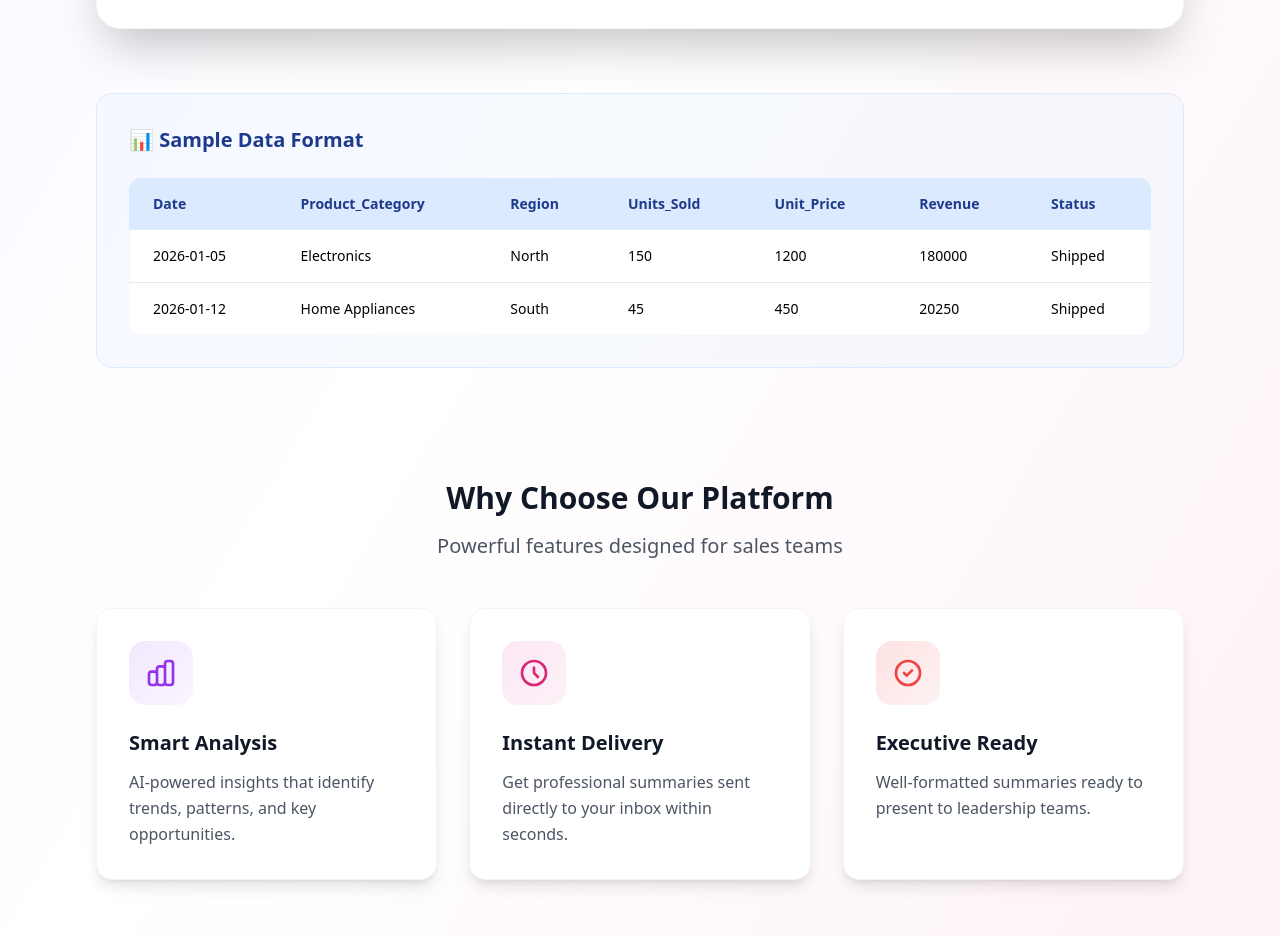
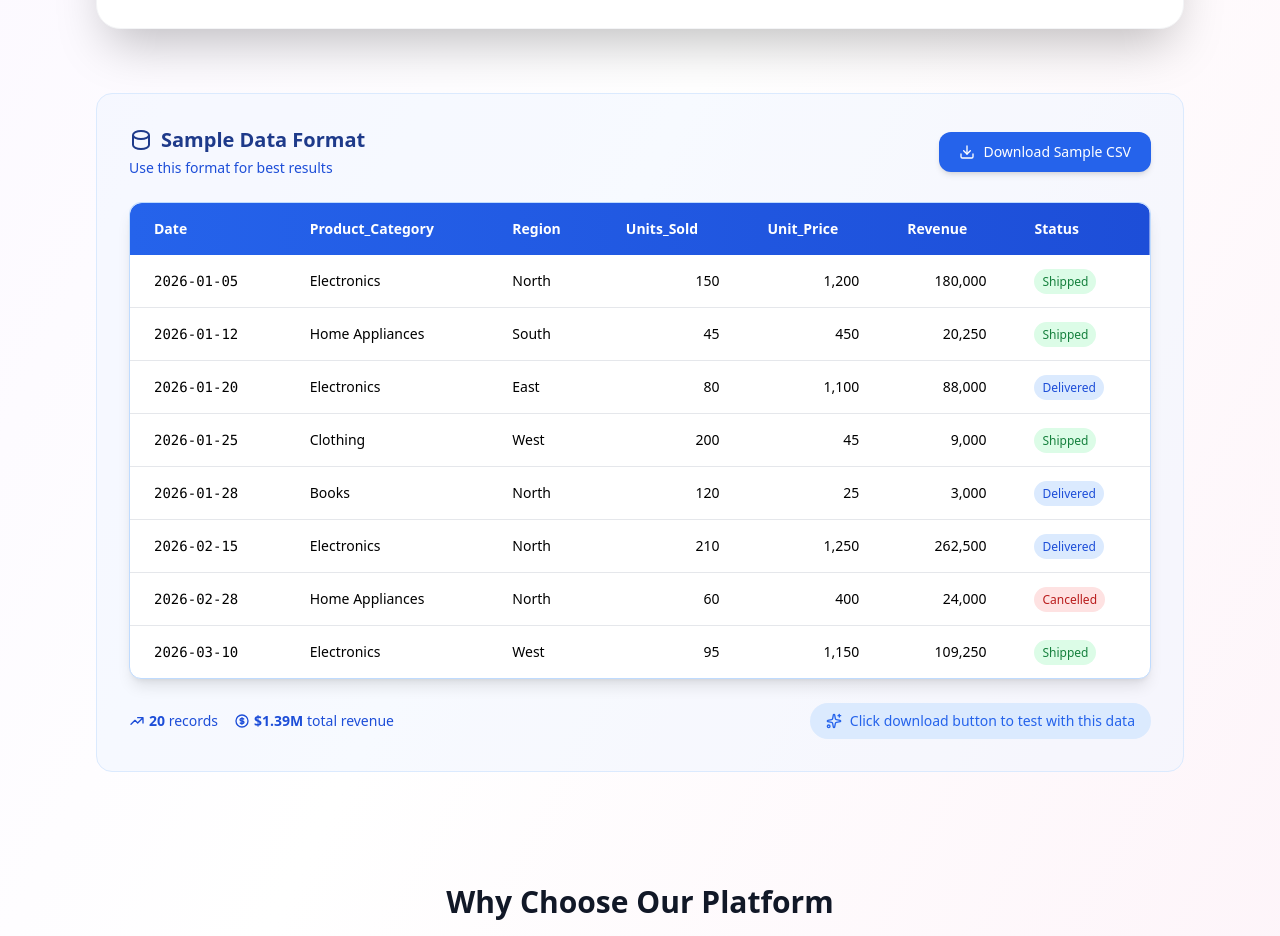
Before and after one commit to sunilstha001/Sales-Insight-Automator-RabbittAI, a React (Vite) app in the folder frontend/: page / in a window 1280 px wide. Shown: the part 1080-2016 px from the top of the page. Built offline with nearby package versions, Linux system fonts and the light colour scheme.

Commit message:
Implement sample data download functionality
Added a function to download sample sales data as a CSV file. Updated the UI to include a download button for the sample data.

```diff
--- a/frontend/src/App.jsx
+++ b/frontend/src/App.jsx
@@ -138,6 +138,41 @@ function Home() {
         return <p key={index} className="text-gray-700 leading-relaxed mb-4">{line}</p>
       }
     })
+  }
+  // Add this function in your component
+const downloadSampleData = () => {
+  const sampleData = `Date,Product_Category,Region,Units_Sold,Unit_Price,Revenue,Status
+2026-01-05,Electronics,North,150,1200,180000,Shipped
+2026-01-12,Home Appliances,South,45,450,20250,Shipped
+2026-01-20,Electronics,East,80,1100,88000,Delivered
+2026-01-25,Clothing,West,200,45,9000,Shipped
+2026-01-28,Books,North,120,25,3000,Delivered
+2026-02-02,Electronics,South,95,1150,109250,Shipped
+2026-02-08,Home Appliances,East,32,480,15360,Cancelled
+2026-02-15,Electronics,North,210,1250,262500,Delivered
+2026-02-18,Clothing,South,350,40,14000,Shipped
+2026-02-22,Books,West,200,28,5600,Shipped
+2026-02-28,Home Appliances,North,60,400,24000,Cancelled
+2026-03-03,Electronics,West,175,1180,206500,Shipped
+2026-03-07,Electronics,East,140,1220,170800,Delivered
+2026-03-10,Electronics,West,95,1150,109250,Shipped
+2026-03-15,Clothing,North,280,38,10640,Shipped
+2026-03-18,Home Appliances,South,55,420,23100,Delivered
+2026-03-22,Books,East,150,22,3300,Shipped
+2026-03-25,Electronics,South,110,1080,118800,Shipped
+2026-03-28,Clothing,East,190,42,7980,Delivered
+2026-03-31,Home Appliances,West,48,460,22080,Shipped`
+
+  const blob = new Blob([sampleData], { type: 'text/csv' })
+  const url = URL.createObjectURL(blob)
+  const a = document.createElement('a')
+  a.href = url
+  a.download = 'sample-sales-data.csv'
+  document.body.appendChild(a)
+  a.click()
+  document.body.removeChild(a)
+  URL.revokeObjectURL(url)
+  toast.success('Sample data downloaded!')
 }
 
   return (
@@ -326,42 +361,157 @@ function Home() {
         )}
 
         {/* Sample Data Section */}
+        {/* Sample Data Section with Download Button */}
 <div className="mt-16 bg-blue-50/50 rounded-2xl p-8 border border-blue-100">
-          <h3 className="font-bold text-xl mb-6 text-blue-900">📊 Sample Data Format</h3>
-          <div className="overflow-x-auto rounded-xl bg-white shadow-inner">
+  <div className="flex flex-col sm:flex-row justify-between items-start sm:items-center gap-4 mb-6">
+    <div>
+      <h3 className="font-bold text-xl text-blue-900 flex items-center">
+        <svg className="w-6 h-6 mr-2" fill="none" stroke="currentColor" viewBox="0 0 24 24">
+          <path strokeLinecap="round" strokeLinejoin="round" strokeWidth="2" d="M4 7v10c0 2.21 3.582 4 8 4s8-1.79 8-4V7M4 7c0 2.21 3.582 4 8 4s8-1.79 8-4M4 7c0-2.21 3.582-4 8-4s8 1.79 8 4"></path>
+        </svg>
+        Sample Data Format
+      </h3>
+      <p className="text-sm text-blue-700 mt-1">Use this format for best results</p>
+    </div>
+
+    {/* Download Button */}
+    <button
+      onClick={downloadSampleData}
+      className="flex items-center space-x-2 px-5 py-2.5 bg-blue-600 hover:bg-blue-700 text-white rounded-xl transition-all duration-200 transform hover:scale-105 shadow-md hover:shadow-lg"
+    >
+      <Download className="h-4 w-4" />
+      <span className="text-sm font-medium">Download Sample CSV</span>
+    </button>
+  </div>
+
+  {/* Data Table */}
+  <div className="overflow-x-auto rounded-xl bg-white shadow-lg border border-blue-200">
     <table className="min-w-full text-sm">
-              <thead className="bg-blue-100 text-blue-900">
+      <thead className="bg-gradient-to-r from-blue-600 to-blue-700 text-white">
         <tr>
-                  <th className="px-6 py-4 text-left font-semibold">Date</th>
+          <th className="px-6 py-4 text-left font-semibold rounded-tl-xl">Date</th>
           <th className="px-6 py-4 text-left font-semibold">Product_Category</th>
           <th className="px-6 py-4 text-left font-semibold">Region</th>
           <th className="px-6 py-4 text-left font-semibold">Units_Sold</th>
           <th className="px-6 py-4 text-left font-semibold">Unit_Price</th>
           <th className="px-6 py-4 text-left font-semibold">Revenue</th>
-                  <th className="px-6 py-4 text-left font-semibold">Status</th>
+          <th className="px-6 py-4 text-left font-semibold rounded-tr-xl">Status</th>
         </tr>
       </thead>
       <tbody className="divide-y divide-gray-200">
-                <tr className="hover:bg-gray-50">
-                  <td className="px-6 py-4">2026-01-05</td>
+        <tr className="hover:bg-blue-50 transition-colors">
+          <td className="px-6 py-4 font-mono">2026-01-05</td>
           <td className="px-6 py-4">Electronics</td>
           <td className="px-6 py-4">North</td>
-                  <td className="px-6 py-4">150</td>
-                  <td className="px-6 py-4">1200</td>
-                  <td className="px-6 py-4">180000</td>
-                  <td className="px-6 py-4">Shipped</td>
+          <td className="px-6 py-4 text-right">150</td>
+          <td className="px-6 py-4 text-right">1,200</td>
+          <td className="px-6 py-4 text-right font-medium">180,000</td>
+          <td className="px-6 py-4">
+            <span className="px-2 py-1 bg-green-100 text-green-700 rounded-full text-xs font-medium">Shipped</span>
+          </td>
         </tr>
-                <tr className="hover:bg-gray-50">
-                  <td className="px-6 py-4">2026-01-12</td>
+        <tr className="hover:bg-blue-50 transition-colors">
+          <td className="px-6 py-4 font-mono">2026-01-12</td>
           <td className="px-6 py-4">Home Appliances</td>
           <td className="px-6 py-4">South</td>
-                  <td className="px-6 py-4">45</td>
-                  <td className="px-6 py-4">450</td>
-                  <td className="px-6 py-4">20250</td>
-                  <td className="px-6 py-4">Shipped</td>
+          <td className="px-6 py-4 text-right">45</td>
+          <td className="px-6 py-4 text-right">450</td>
+          <td className="px-6 py-4 text-right font-medium">20,250</td>
+          <td className="px-6 py-4">
+            <span className="px-2 py-1 bg-green-100 text-green-700 rounded-full text-xs font-medium">Shipped</span>
+          </td>
+        </tr>
+        <tr className="hover:bg-blue-50 transition-colors">
+          <td className="px-6 py-4 font-mono">2026-01-20</td>
+          <td className="px-6 py-4">Electronics</td>
+          <td className="px-6 py-4">East</td>
+          <td className="px-6 py-4 text-right">80</td>
+          <td className="px-6 py-4 text-right">1,100</td>
+          <td className="px-6 py-4 text-right font-medium">88,000</td>
+          <td className="px-6 py-4">
+            <span className="px-2 py-1 bg-blue-100 text-blue-700 rounded-full text-xs font-medium">Delivered</span>
+          </td>
+        </tr>
+        <tr className="hover:bg-blue-50 transition-colors">
+          <td className="px-6 py-4 font-mono">2026-01-25</td>
+          <td className="px-6 py-4">Clothing</td>
+          <td className="px-6 py-4">West</td>
+          <td className="px-6 py-4 text-right">200</td>
+          <td className="px-6 py-4 text-right">45</td>
+          <td className="px-6 py-4 text-right font-medium">9,000</td>
+          <td className="px-6 py-4">
+            <span className="px-2 py-1 bg-green-100 text-green-700 rounded-full text-xs font-medium">Shipped</span>
+          </td>
+        </tr>
+        <tr className="hover:bg-blue-50 transition-colors">
+          <td className="px-6 py-4 font-mono">2026-01-28</td>
+          <td className="px-6 py-4">Books</td>
+          <td className="px-6 py-4">North</td>
+          <td className="px-6 py-4 text-right">120</td>
+          <td className="px-6 py-4 text-right">25</td>
+          <td className="px-6 py-4 text-right font-medium">3,000</td>
+          <td className="px-6 py-4">
+            <span className="px-2 py-1 bg-blue-100 text-blue-700 rounded-full text-xs font-medium">Delivered</span>
+          </td>
+        </tr>
+        <tr className="hover:bg-blue-50 transition-colors">
+          <td className="px-6 py-4 font-mono">2026-02-15</td>
+          <td className="px-6 py-4">Electronics</td>
+          <td className="px-6 py-4">North</td>
+          <td className="px-6 py-4 text-right">210</td>
+          <td className="px-6 py-4 text-right">1,250</td>
+          <td className="px-6 py-4 text-right font-medium">262,500</td>
+          <td className="px-6 py-4">
+            <span className="px-2 py-1 bg-blue-100 text-blue-700 rounded-full text-xs font-medium">Delivered</span>
+          </td>
+        </tr>
+        <tr className="hover:bg-blue-50 transition-colors">
+          <td className="px-6 py-4 font-mono">2026-02-28</td>
+          <td className="px-6 py-4">Home Appliances</td>
+          <td className="px-6 py-4">North</td>
+          <td className="px-6 py-4 text-right">60</td>
+          <td className="px-6 py-4 text-right">400</td>
+          <td className="px-6 py-4 text-right font-medium">24,000</td>
+          <td className="px-6 py-4">
+            <span className="px-2 py-1 bg-red-100 text-red-700 rounded-full text-xs font-medium">Cancelled</span>
+          </td>
+        </tr>
+        <tr className="hover:bg-blue-50 transition-colors">
+          <td className="px-6 py-4 font-mono">2026-03-10</td>
+          <td className="px-6 py-4">Electronics</td>
+          <td className="px-6 py-4">West</td>
+          <td className="px-6 py-4 text-right">95</td>
+          <td className="px-6 py-4 text-right">1,150</td>
+          <td className="px-6 py-4 text-right font-medium">109,250</td>
+          <td className="px-6 py-4">
+            <span className="px-2 py-1 bg-green-100 text-green-700 rounded-full text-xs font-medium">Shipped</span>
+          </td>
         </tr>
       </tbody>
     </table>
+  </div>
+
+  {/* Footer with Stats and Download Hint */}
+  <div className="mt-6 flex flex-col sm:flex-row justify-between items-start sm:items-center gap-4">
+    <div className="flex items-center space-x-4 text-sm text-blue-700">
+      <span className="flex items-center">
+        <svg className="w-4 h-4 mr-1" fill="none" stroke="currentColor" viewBox="0 0 24 24">
+          <path strokeLinecap="round" strokeLinejoin="round" strokeWidth="2" d="M13 7h8m0 0v8m0-8l-8 8-4-4-6 6"></path>
+        </svg>
+        <span><strong>20</strong> records</span>
+      </span>
+      <span className="flex items-center">
+        <svg className="w-4 h-4 mr-1" fill="none" stroke="currentColor" viewBox="0 0 24 24">
+          <path strokeLinecap="round" strokeLinejoin="round" strokeWidth="2" d="M12 8c-1.657 0-3 .895-3 2s1.343 2 3 2 3 .895 3 2-1.343 2-3 2m0-8c1.11 0 2.08.402 2.599 1M12 8V7m0 1v8m0 0v1m0-1c-1.11 0-2.08-.402-2.599-1M21 12a9 9 0 11-18 0 9 9 0 0118 0z"></path>
+        </svg>
+        <span><strong>$1.39M</strong> total revenue</span>
+      </span>
+    </div>
+
+    <div className="flex items-center space-x-2 text-sm text-blue-600 bg-blue-100 px-4 py-2 rounded-full">
+      <Sparkles className="h-4 w-4" />
+      <span>Click download button to test with this data</span>
+    </div>
   </div>
 </div>
       </main>
```
Lines whose indentation alone changed are shown as unchanged.
